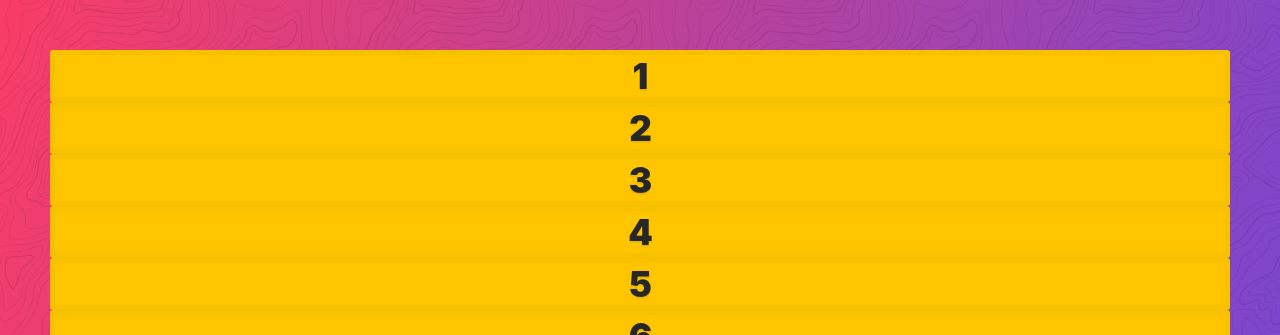
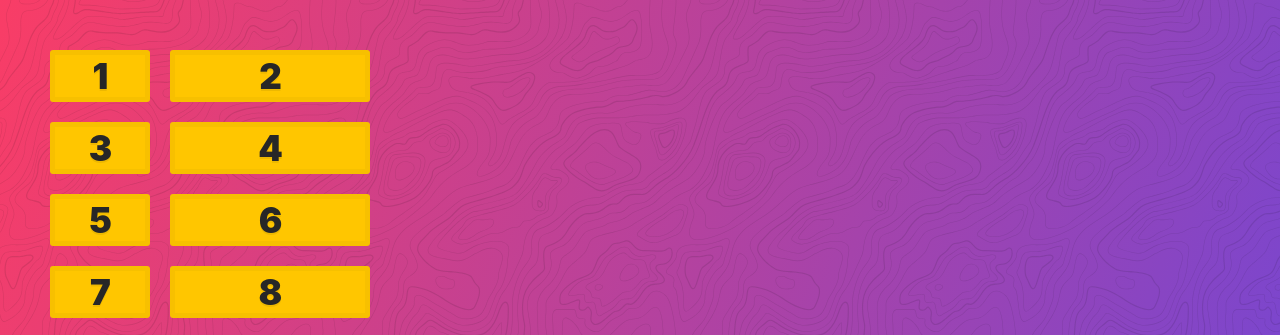
Before and after one commit to arushgupta/css-grid, a plain HTML site: page 04 - Dev Tools/dev-tools.html in a window 1280 px wide. Shown: the top 335 px of the page. Drawn offline with Linux system fonts and the light colour scheme.

Commit message:
looking at explicit and implicit track lines

```diff
--- a/04 - Dev Tools/dev-tools.html
+++ b/04 - Dev Tools/dev-tools.html
@@ -3,6 +3,7 @@
 
 <head>
   <meta charset="UTF-8">
+  <meta name="author" content="Arush Gupta">
   <meta name="viewport" content="width=device-width, initial-scale=1.0">
   <link rel="stylesheet" href="../assets/style.css">
   <title>CSS Grid Dev Tools!</title>
@@ -25,6 +26,8 @@
   <style>
     .container {
       display: grid;
+      grid-gap: 20px;
+      grid-template-columns: 100px 200px;
     }
   </style>
 </body>
```
